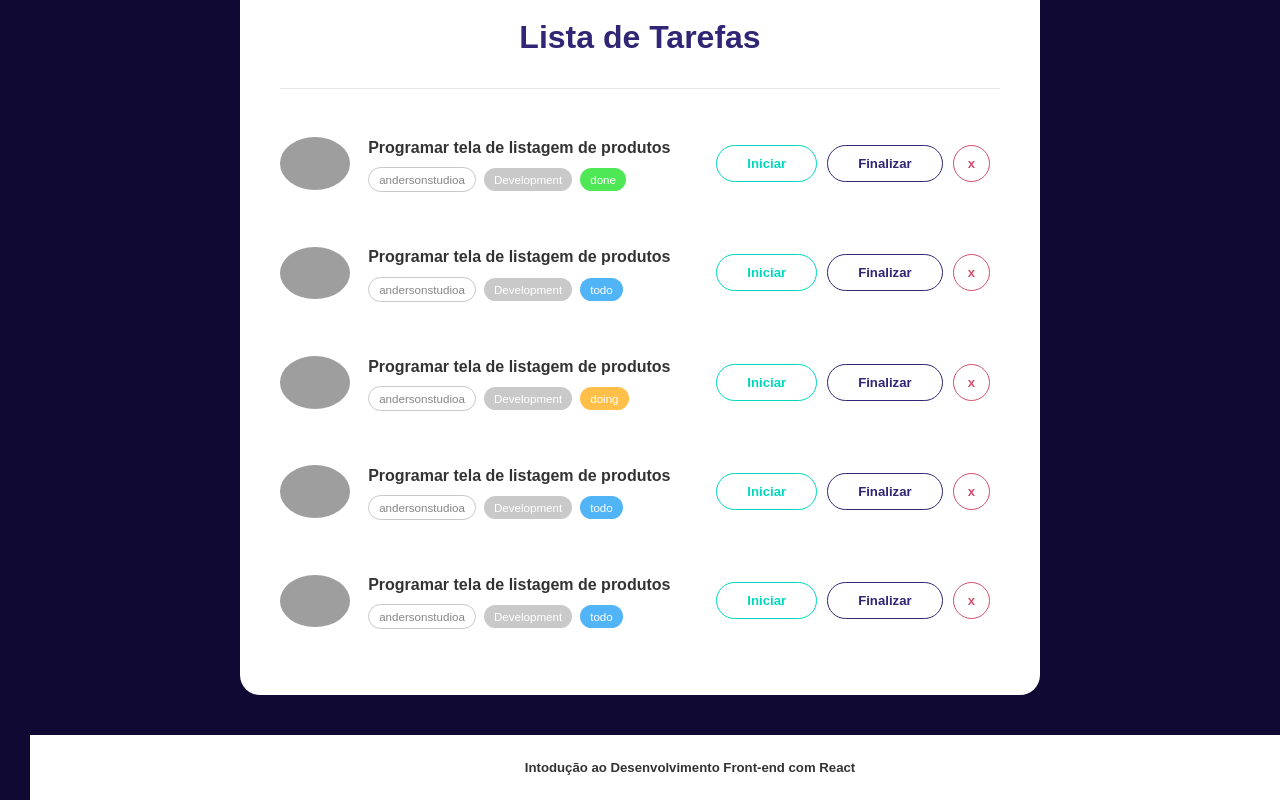
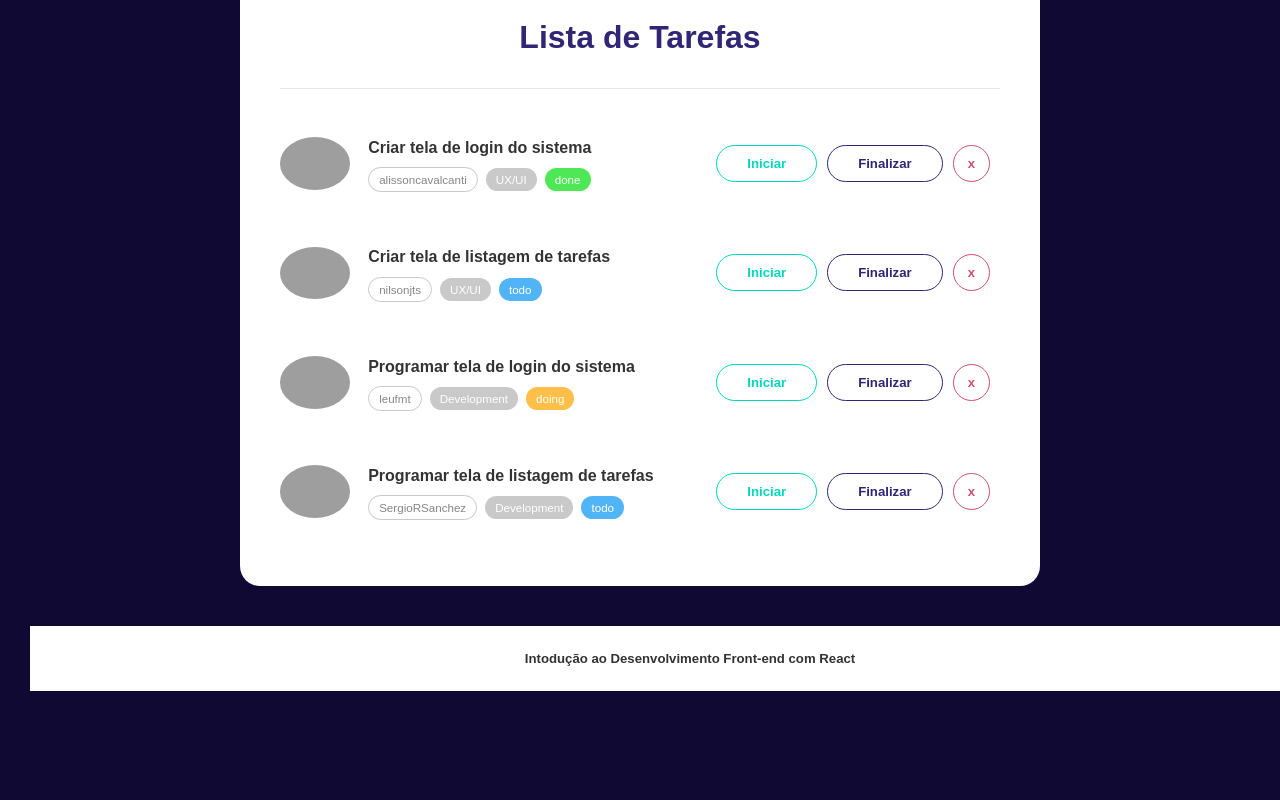
Before and after one commit to burnerebd/react-sesc, a React (Vite) app: page / in a window 1280 px wide. Shown: the part 600-1400 px from the top of the page. After the commit the page ends 1291 px from the top, so only its background shows below. Built offline with nearby package versions, Linux system fonts and the light colour scheme; grey boxes are pictures that could not be loaded.

Commit message:
Semana 4

```diff
--- a/src/App.jsx
+++ b/src/App.jsx
@@ -8,8 +8,18 @@ function App() {
   const [categories] = useState(dataCategories);
   const [members] = useState(dataMembers);
   const [tasks, setTasks] = useState(dataTasks);
+  const [currentTask, setCurrentTask] = useState('');
 
-  // console.log(dataCategories)
+  const handleSubmit = (event) => {
+    event.preventDefault();
+    if (!currentTask) {
+      alert("Todos os campos são obrigatórios");
+      return;
+    } else {
+      alert("Você digitou: " + `${currentTask}`)
+    }
+  }
+
 
   return (
     <>
@@ -19,13 +29,15 @@ function App() {
             Cadastrar Tarefa
           </h1>
           <hr />
-          <form>
+          <form onSubmit={handleSubmit}>
             <label htmlFor='title'>Título</label>
             <input
               type='text'
               name='title'
               id='title'
               placeholder='Digite o titulo da tarefa'
+              value={currentTask}
+              onChange={(event) => setCurrentTask(event.target.value)}
             />
             <label htmlFor='category'>Categoria</label>
             <select name='category'>
@@ -35,14 +47,15 @@ function App() {
                   <React.Fragment key={category.id}>
                     <option value={category.title}>{category.title}</option>
                   </React.Fragment>
-                  )}))}
+                )
+              }))}
             </select>
             <label htmlFor='members'>Members</label>
             <select name='members'>
               <option value=''>Selecione um membro da equipe</option>
               {members && members.map((member => {
                 return (
-                    <React.Fragment>
+                  <React.Fragment key={member.id}>
                     <option value={member.profile}>{member.name}</option>
                   </React.Fragment>
                 )
@@ -68,9 +81,9 @@ function App() {
                     <img src={`https://github.com/${task.member}.png`} className='task-img-member'>
                     </img>
                     <div className='task-content'>
-                      <h2 className='task-title'>Programar tela de listagem de produtos</h2>
-                      <span className='task-member'>andersonstudioa</span>
-                      <span className='task-category'>Development</span>
+                      <h2 className='task-title'>{task.title}</h2>
+                      <span className='task-member'>{task.member}</span>
+                      <span className='task-category'>{task.category}</span>
                       <span className={`task-${task.status}`}>{task.status}</span>
                     </div>
                     <div className='task-actions'>
@@ -82,21 +95,6 @@ function App() {
                 </React.Fragment>
               )
             })}
-            <div className='task'>
-              <img src='https://github.com/andersonstudioa.png' className='task-img-member'>
-                </img>
-                <div className='task-content'>
-                  <h2 className='task-title'>Programar tela de listagem de produtos</h2>
-                  <span className='task-member'>andersonstudioa</span>
-                  <span className='task-category'>Development</span>
-                  <span className='task-todo'>todo</span>
-                </div>
-                <div className='task-actions'>
-                  <button className='btn-start'>Iniciar</button>
-                  <button className='btn-close'>Finalizar</button>
-                  <button className='btn-delete'>x</button>
-                </div>
-            </div>
           </div>
           <footer className='footer-main'>
             <p>
```
Lines whose indentation alone changed are shown as unchanged.
